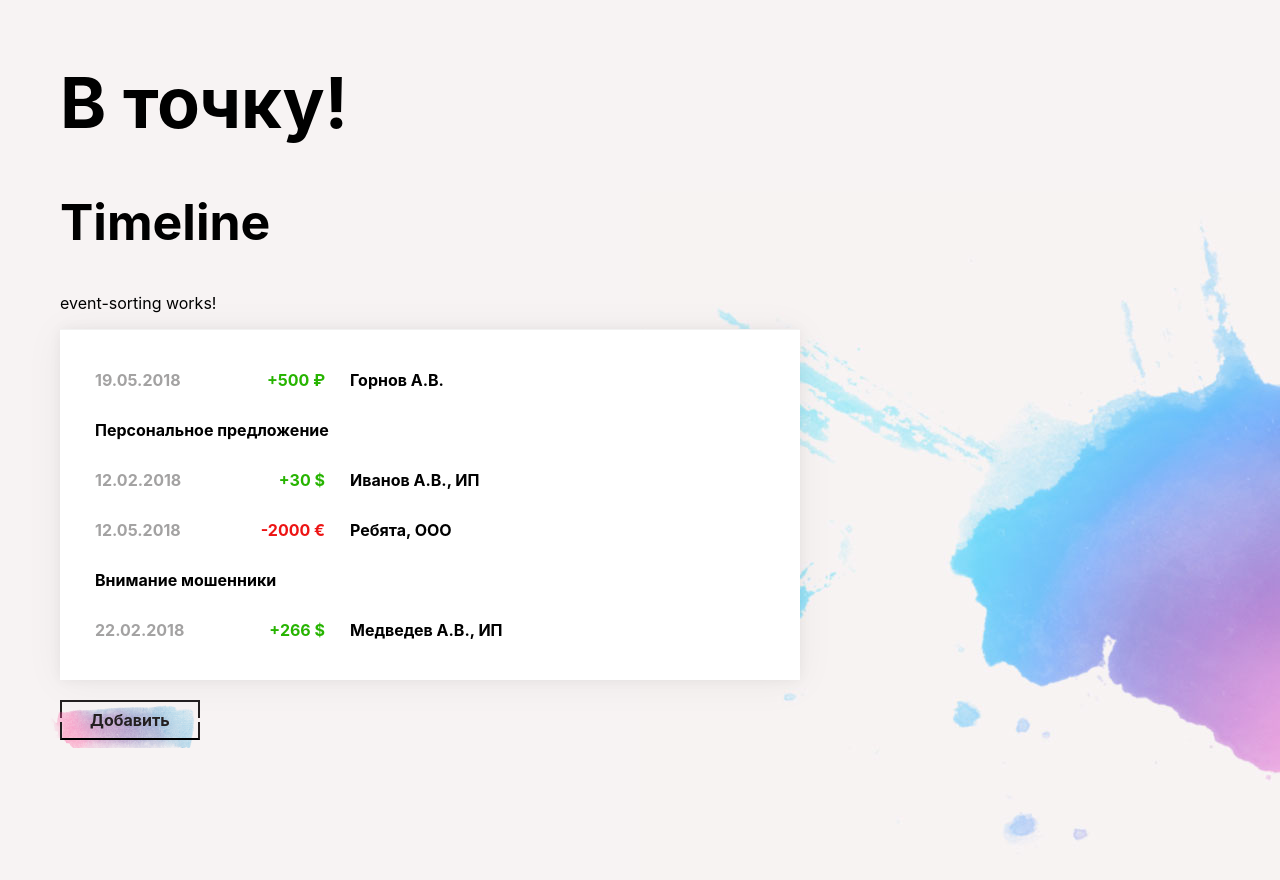
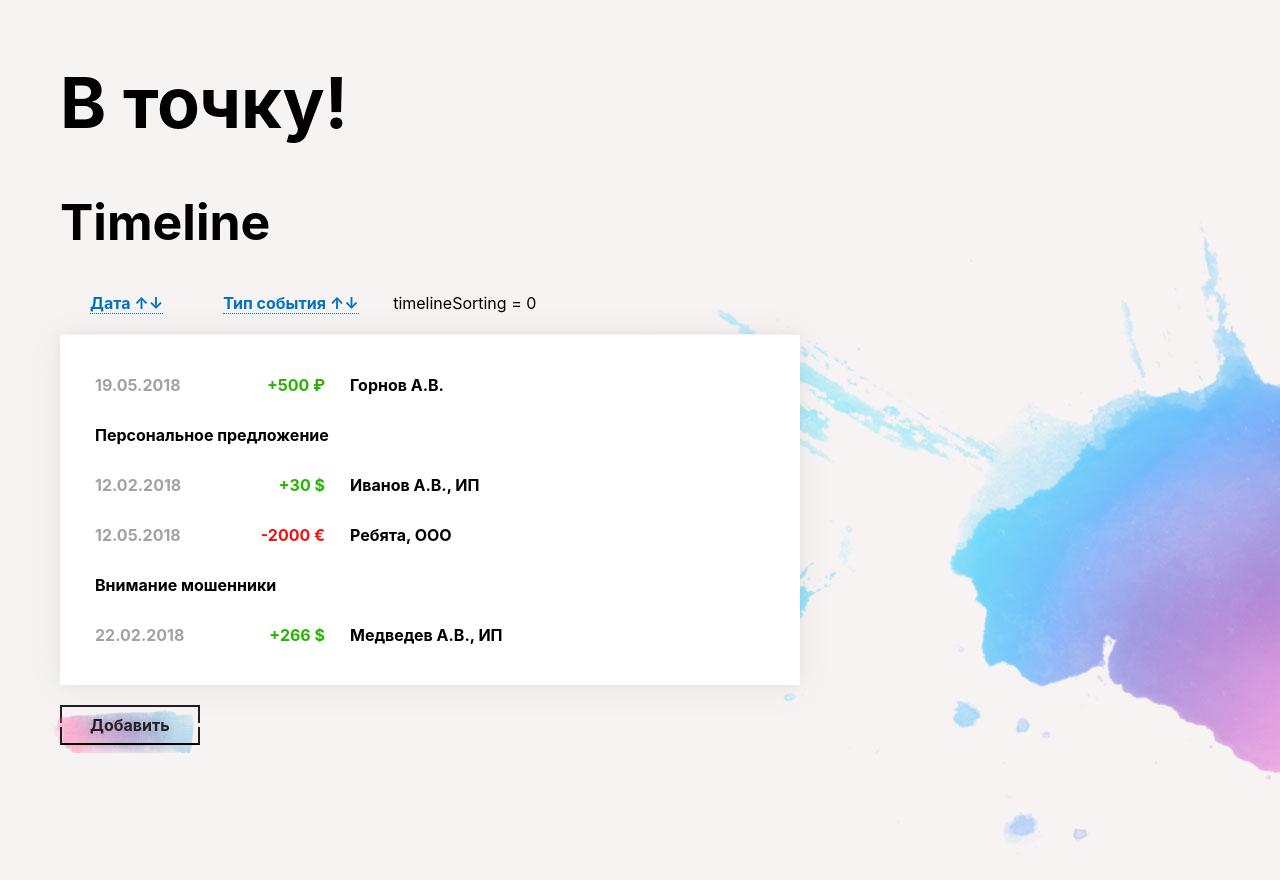
Before and after one commit to bree7e/bree7e-point, an Angular app: page /timeline in a window 1280 px wide. Shown: the top 880 px of the page. Built offline with nearby package versions, Linux system fonts and the light colour scheme.

Commit message:
Реализован компонент сортировки (без сортировки)

```diff
--- a/src/app/pages/timeline-page/timeline-page.component.html
+++ b/src/app/pages/timeline-page/timeline-page.component.html
@@ -1,6 +1,8 @@
 <div class="timeline">
     <h2 class="timeline__title">Timeline</h2>
-    <app-event-sorting></app-event-sorting>
+    <app-event-sorting
+        (changeSortingType)="onChangeSorting($event)"
+    ></app-event-sorting>
     <div class="timeline__list" >
         <app-event-list [eventList]="events | async"></app-event-list>
     </div>
--- a/src/app/pages/timeline-page/timeline-page.component.ts
+++ b/src/app/pages/timeline-page/timeline-page.component.ts
@@ -14,13 +14,11 @@ export class TimelinePageComponent implements OnInit {
 
     constructor(private eventService: EventService) {}
 
-    // getEvents(): void {
-    //     this.eventService.getEvents()
-    //         .subscribe(events => (this.events = events));
-    // }
+    onChangeSorting(s) {
+        console.log('change sorting', s);
+    }
 
     ngOnInit() {
         this.events = this.eventService.getEvents();
-        // this.getEvents();
     }
 }
--- a/src/app/timeline/event-sorting/event-sorting.component.html
+++ b/src/app/timeline/event-sorting/event-sorting.component.html
@@ -1,3 +1,19 @@
-<p>
-  event-sorting works!
-</p>
+<div class="timeline-sorting">
+    <div class="timeline-sorting__type" (click)="changeSorting(eventTypes.News)">
+        Дата
+        <ng-container [ngSwitch]="timelineSorting.order" *ngIf="timelineSorting.type == eventTypes.News">
+            <span *ngSwitchCase="sortingOrder.Asc">↑</span>
+            <span *ngSwitchCase="sortingOrder.Desc">↓</span>
+        </ng-container>
+        <span *ngIf="timelineSorting.order == sortingOrder.Unsorted">↑↓</span>
+    </div>
+    <div class="timeline-sorting__type" (click)="changeSorting(eventTypes.Transaction)">
+        Тип события
+        <ng-container [ngSwitch]="timelineSorting.order" *ngIf="timelineSorting.type == eventTypes.Transaction">
+            <span *ngSwitchCase="sortingOrder.Asc">↑</span>
+            <span *ngSwitchCase="sortingOrder.Desc">↓</span>
+        </ng-container>
+        <span *ngIf="timelineSorting.order == sortingOrder.Unsorted">↑↓</span>
+    </div>
+    timelineSorting = {{ timelineSorting.type }}
+</div>
--- a/src/app/timeline/event-sorting/event-sorting.component.scss
+++ b/src/app/timeline/event-sorting/event-sorting.component.scss
@@ -0,0 +1,12 @@
+@import '~src/styles/variables';
+
+.timeline-sorting {
+    &__type {
+        cursor: pointer;
+        color: $tochka-colors-text-dark-blue;
+        display: inline-block;
+        margin: 0 30px;
+        font-weight: 700;
+        border-bottom: 1px dotted $tochka-colors-text-dark-blue;
+    }
+}
--- a/src/app/timeline/event-sorting/event-sorting.component.ts
+++ b/src/app/timeline/event-sorting/event-sorting.component.ts
@@ -1,15 +1,51 @@
-import { Component, OnInit } from '@angular/core';
+import { Component, OnInit, Output, EventEmitter } from '@angular/core';
+
+import { TimelineEvent } from 'src/app/shared/timeline-event';
+import { EventTypes } from 'src/app/shared/event-types.enum';
+
+export enum SortingOrder {
+    Unsorted = 0,
+    Asc = 1,
+    Desc = -1
+}
+export interface TimelineSorting {
+    type: EventTypes;
+    order: SortingOrder;
+}
 
 @Component({
-  selector: 'app-event-sorting',
-  templateUrl: './event-sorting.component.html',
-  styleUrls: ['./event-sorting.component.scss']
+    selector: 'app-event-sorting',
+    templateUrl: './event-sorting.component.html',
+    styleUrls: ['./event-sorting.component.scss']
 })
 export class EventSortingComponent implements OnInit {
+    public sortingOrder = SortingOrder;
+    public eventTypes = EventTypes;
+    public timelineSorting: TimelineSorting;
+    @Output() changeSortingType: EventEmitter<TimelineSorting> = new EventEmitter;
 
-  constructor() { }
+    constructor() {}
 
-  ngOnInit() {
-  }
+    ngOnInit() {
+        this.timelineSorting = {
+            type: EventTypes.News,
+            order: SortingOrder.Unsorted
+        };
+    }
 
+    changeSorting(type: EventTypes) {
+        this.timelineSorting.type = type;
+        switch (this.timelineSorting.order) {
+            case SortingOrder.Unsorted:
+                this.timelineSorting.order = SortingOrder.Asc;
+                break;
+            case SortingOrder.Asc:
+                this.timelineSorting.order = SortingOrder.Desc;
+                break;
+            case SortingOrder.Desc:
+                this.timelineSorting.order = SortingOrder.Unsorted;
+                break;
+        }
+        this.changeSortingType.emit(this.timelineSorting);
+    }
 }
--- a/src/styles/_shadows.scss
+++ b/src/styles/_shadows.scss
@@ -12,6 +12,7 @@
     @include tochka-shadows-main;
     max-width: 700px;
     padding: 25px 20px;
+    margin-top: 20px;
     margin-bottom: 20px;
     background-color: #fff;
 }
```
